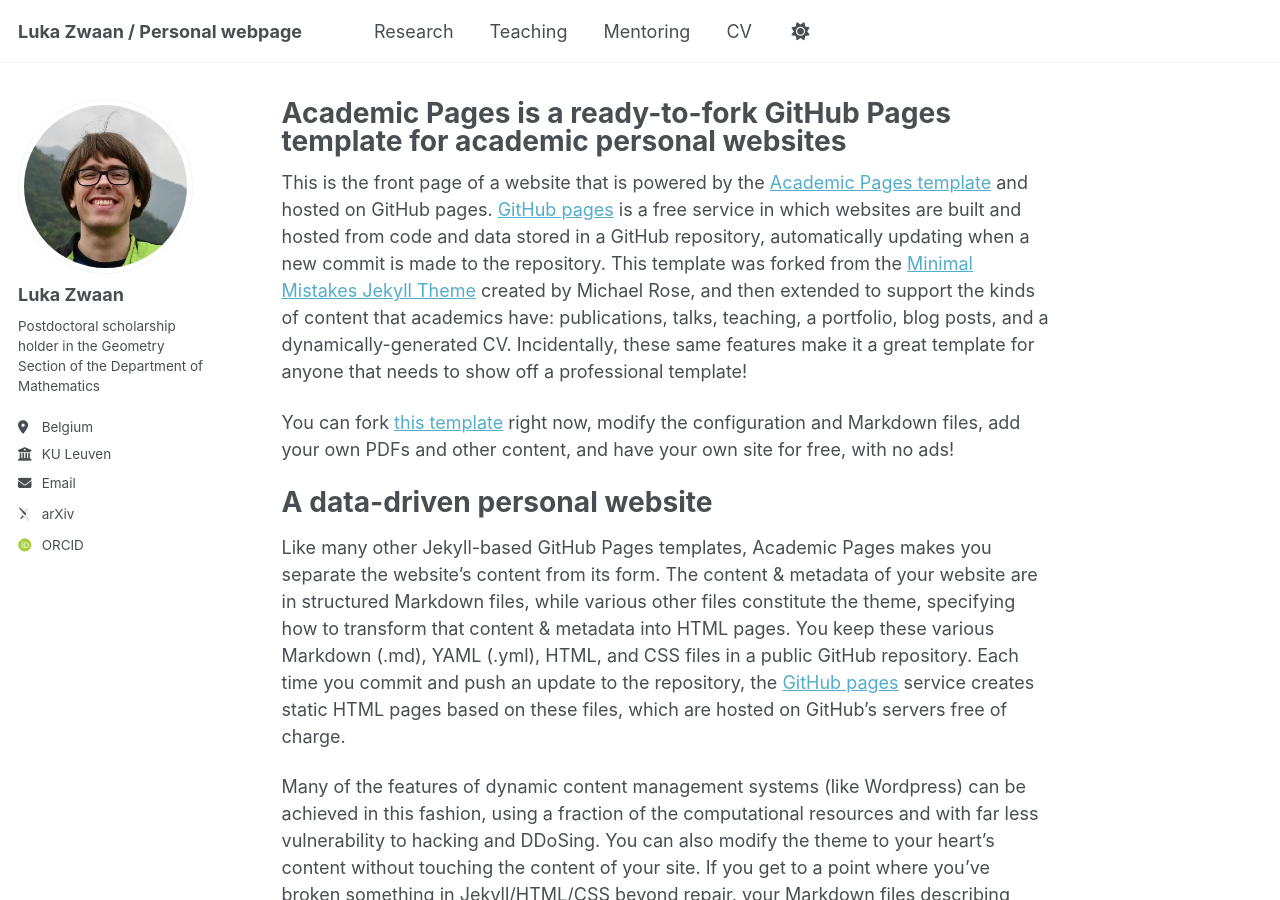
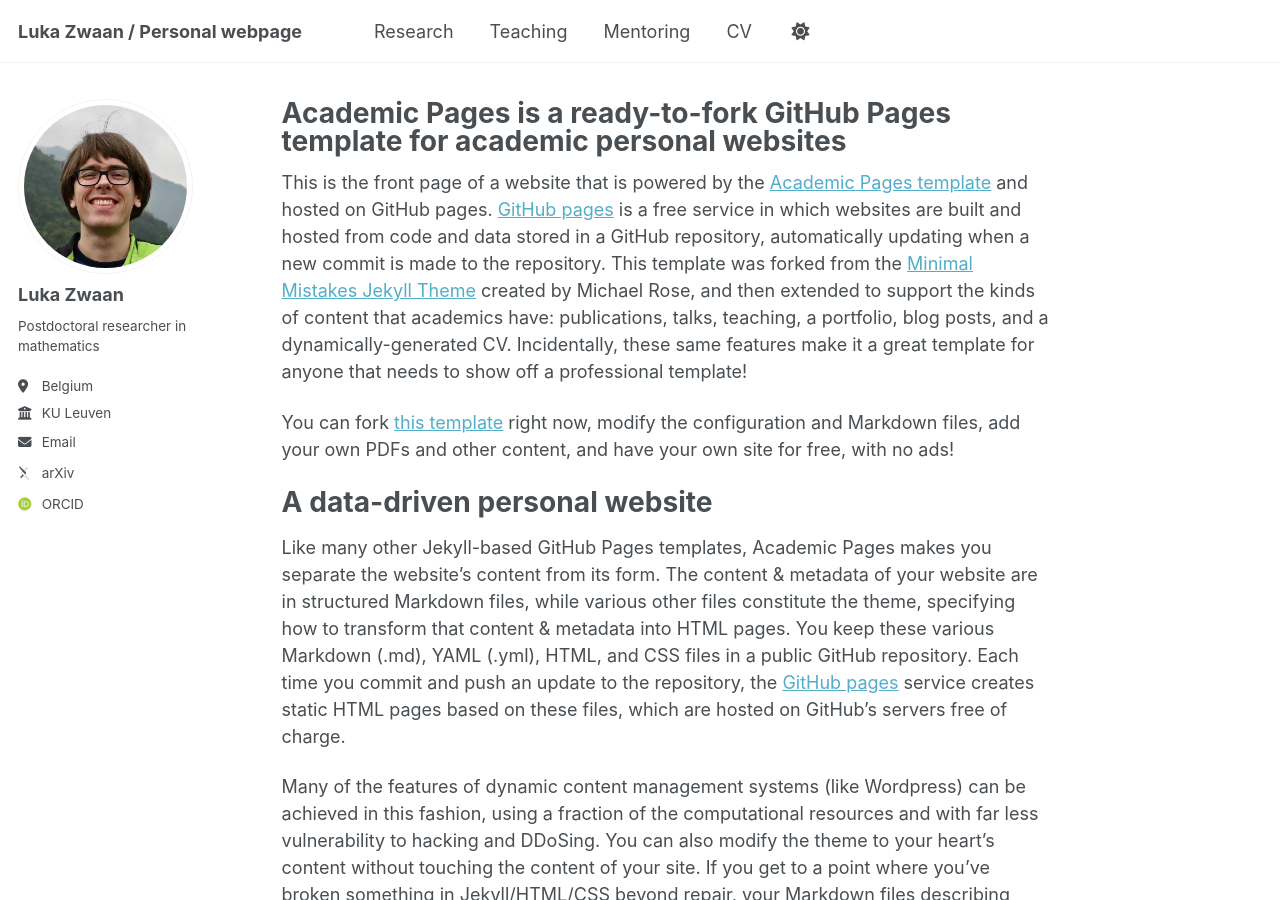
Before and after one commit to LukaZwaan/lukazwaan.github.io, a Jekyll site: the page built from _pages/about.md, in a window 1280 px wide and 900 px high. Built offline with Jekyll 4.4.1, drawn with Linux system fonts in a browser that asks for light colours; some web fonts are replaced; a script bundle is joined from its source files by our own code; library files that are not in the unit come from our copies.

Commit message:
Update _config.yml

```diff
--- a/_config.yml
+++ b/_config.yml
@@ -26,11 +26,11 @@ author:
   avatar           : "profile.jpeg"
   name             : "Luka Zwaan"
   pronouns         : # example: "she/her"
-  bio              : "Postdoctoral scholarship holder in the Geometry Section of the Department of Mathematics"
+  bio              : "Postdoctoral researcher in mathematics"
   location         : "Belgium"
   employer         : "KU Leuven"
   uri              : # URL
-  email            : "luka.zwaan [at] kuleuven [dot] be"
+  email            : "luka.zwaan@kuleuven.be"
 
   # Academic websites
   academia         : # URL
```
